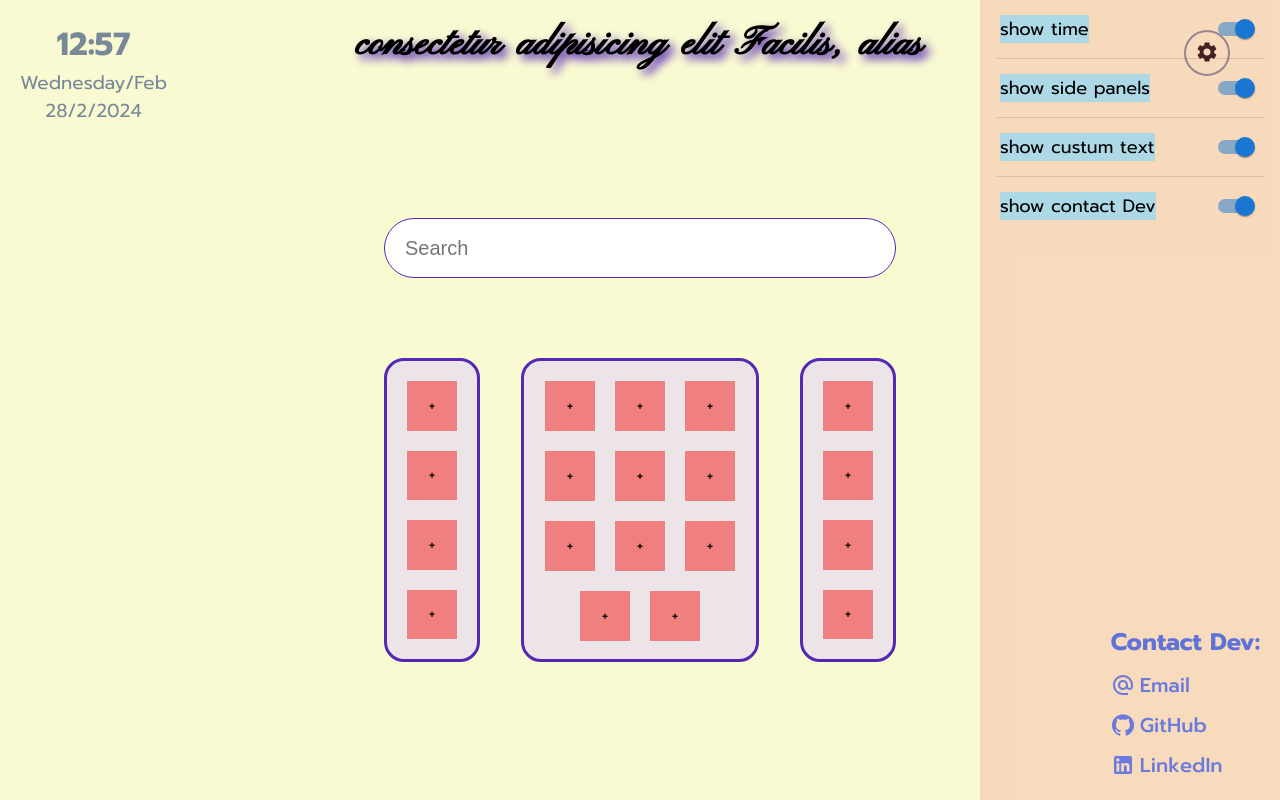
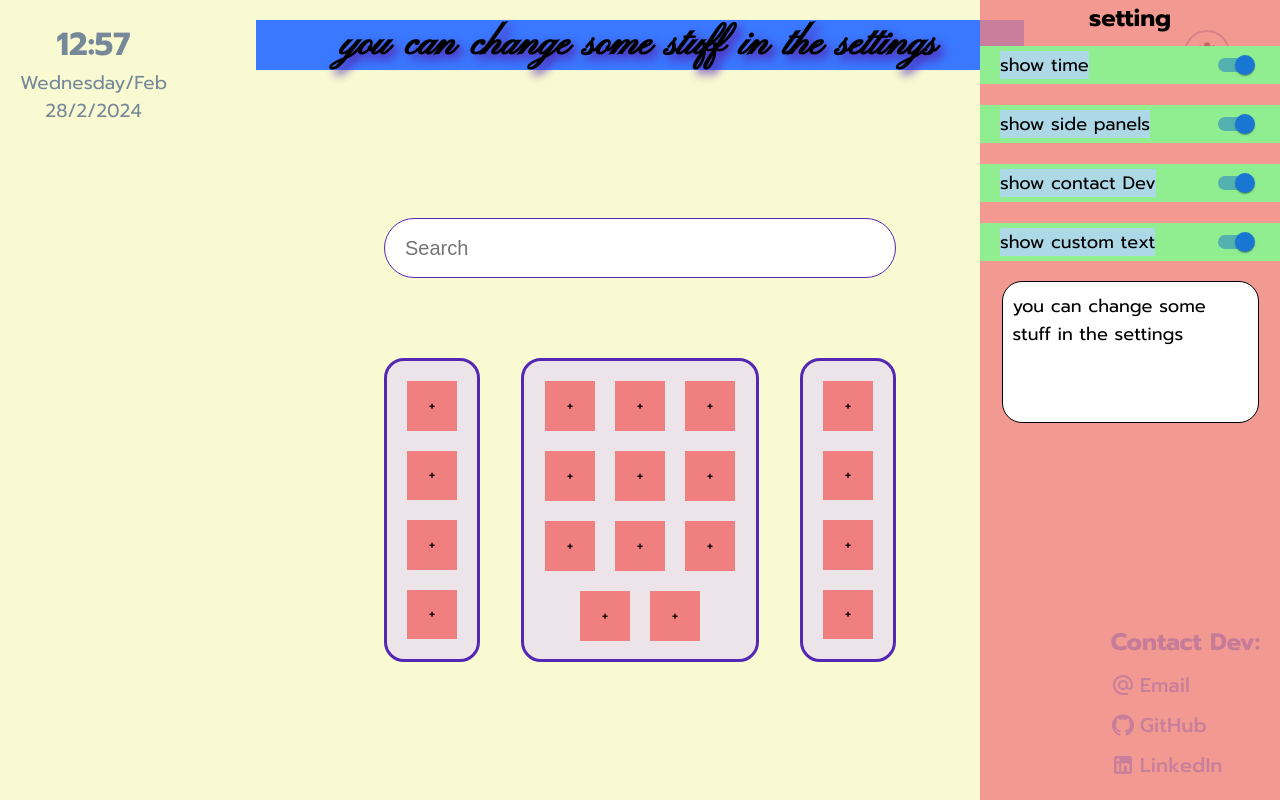
Before and after one commit to NikAfz/EZ-search, a React (Vite) app: page / in a window 1280 px wide. Built offline with nearby package versions, Linux system fonts and the light colour scheme.

Commit message:
fix:  SidePanel

```diff
--- a/src/App.jsx
+++ b/src/App.jsx
@@ -1,4 +1,4 @@
-import { useState } from 'react'
+import { useEffect, useState } from 'react'
 import reactLogo from './assets/react.svg'
 import viteLogo from '/vite.svg'
 import './index.css'
@@ -11,21 +11,49 @@ function App() {
   const [showTime, setShowTime] = useState(true)
   const [showContactDev, setShowContactDev] = useState(true)
   const [showSidePanel, setShowSidePanel] = useState(true)
-  const [showCustumText, setShowCustumText] = useState(true)
+  const [showCustomText, setShowCustomText] = useState(true)
+
+  const [customText, setCustomText] = useState(JSON.parse(localStorage.getItem("textKey")) || "you can change some stuff in the settings")
+
+
+
+
+
+  useEffect(() => {
+    const timeHistory = localStorage.getItem("timeSettingKey");
+    const contactHistory = localStorage.getItem("contactSettingKey");
+    const panelHistory = localStorage.getItem("panelSettingKey");
+    const textHistory1 = localStorage.getItem("textSettingKey");
+
+    if (timeHistory) {
+      setShowTime(JSON.parse(timeHistory));
+    }
+    if (contactHistory) {
+      setShowContactDev(JSON.parse(contactHistory));
+    }
+    if (panelHistory) {
+      setShowSidePanel(JSON.parse(panelHistory));
+    }
+    if (textHistory1) {
+      setShowCustomText(JSON.parse(textHistory1));
+    }
+  }, []);
+
   return (
     <>
       {showTime? <Time /> : null}
       {showContactDev? <Contact/> : null}
       <SearchBlockText
         showSidePanel={showSidePanel}
-        showCustumText={showCustumText}
+        showCustomText={showCustomText}
+        customText={customText}
       />
       <SidePanel
         showTime={showTime} setShowTime={setShowTime}
         showContactDev={showContactDev} setShowContactDev={setShowContactDev}
         showSidePanel={showSidePanel} setShowSidePanel={setShowSidePanel}
-        showCustumText={showCustumText} setShowCustumText={setShowCustumText}
-
+        showCustomText={showCustomText} setShowCustomText={setShowCustomText}
+        customText={customText} setCustomText={setCustomText}
       />
     </>
   )
--- a/src/components/CustomText.jsx
+++ b/src/components/CustomText.jsx
@@ -2,7 +2,7 @@ function CustomText(props) {
   return (
     <>
       <div className="custom-text--container">
-        <p className="custom-text">consectetur adipisicing elit Facilis, alias</p>
+        <p className="custom-text">{props.customText}</p>
       </div>
     </>
   )
--- a/src/components/SearchBlockText.jsx
+++ b/src/components/SearchBlockText.jsx
@@ -7,7 +7,7 @@ function SearchBlockText(props) {
   return (
     <>
       <div className="search-block-text--container ">
-        {props.showCustumText? <CustomText/> : null}
+        {props.showCustomText? <CustomText customText={props.customText}/> : null}
         <Search
           setShowBlocks={setShowBlocks}
         />
--- a/src/components/SidePanel.jsx
+++ b/src/components/SidePanel.jsx
@@ -1,36 +1,61 @@
 import SettingsIcon from '@mui/icons-material/Settings';
 import FormControlLabel from '@mui/material/FormControlLabel';
 import Switch from '@mui/material/Switch';
-import { styled } from '@mui/material/styles';
 import Divider from '@mui/material/Divider';
 import { useState } from 'react';
+import { useEffect } from 'react';
+import zIndex from '@mui/material/styles/zIndex';
 
 
 function SidePanel(props) {
 
+  const [showSetting, setShowSetting] = useState(true)
+  const [isShowingSetting, setIsShowingSetting] = useState(false)
+
   function handleTime() {
     props.setShowTime(p => !p)
-    console.log(props.showTime)
+    localStorage.setItem("timeSettingKey", JSON.stringify(!props.showTime));
   }
   function handleContactDev() {
     props.setShowContactDev(p => !p)
-    console.log(props.showContactDev)
+    localStorage.setItem("contactSettingKey", JSON.stringify(!props.showContactDev));
   }
   function handleSidePanel() {
     props.setShowSidePanel(p => !p)
+    localStorage.setItem("panelSettingKey", JSON.stringify(!props.showSidePanel));
   }
-  function handleCustumText() {
-    props.setShowCustumText(p => !p)
+  function handleCustomText() {
+    props.setShowCustomText(p => !p)
+    localStorage.setItem("textSettingKey", JSON.stringify(!props.showCustomText));
   }
 
+
+  useEffect(()=>{
+    localStorage.setItem("textKey", JSON.stringify(props.customText));
+  }, [props.customText])
+
+  useEffect(()=>{
+    // if (showSetting===true) {
+    //   setTimeout( setIsShowingSetting(), 1700)
+    // }
+    setIsShowingSetting(p =>!p)
+  }, [showSetting])
   return (
     <>
-      <button className='settings--button'>
+      <button
+        className='settings--button'
+        onClick={()=>setShowSetting(true)}
+      >
         <SettingsIcon fontSize='medium'/>
       </button>
-      <div className='side-panel--screan'>
-        <div className='side-panel--container'>
 
+      <div
+        className={showSetting?'side-panel--closer':'side-panel--closer side-panel--closer-hiden'}
+        onClick={()=>setShowSetting(false) }
+      ></div>
+      <div className={showSetting ? 'side-panel--container ' : 'side-panel--container side-panel--container-hiden'}>
+
+        <h2>setting</h2>
 
         <div className='side-panel--item'>
           <p className='side-panel--lable'>show time</p>
@@ -55,19 +80,6 @@ function SidePanel(props) {
         </div>
         <Divider variant="middle"/>
 
-
-          <div className='side-panel--item'>
-            <p className='side-panel--lable'>show custum text</p>
-            <FormControlLabel control={
-              <Switch
-              checked={props.showCustumText}
-              onChange={()=>handleCustumText()}
-              />
-              }/>
-          </div>
-          <Divider variant="middle"/>
-
-
         <div className='side-panel--item'>
           <p className='side-panel--lable'>show contact Dev</p>
           <FormControlLabel control={
@@ -77,7 +89,29 @@ function SidePanel(props) {
             />
             }/>
         </div>
+        <Divider variant="middle"/>
+
+        <div className='side-panel--item'>
+          <p className='side-panel--lable'>show custom text</p>
+          <FormControlLabel control={
+            <Switch
+            checked={props.showCustomText}
+            onChange={()=>handleCustomText()}
+            />
+            }/>
         </div>
+        <textarea
+          name="textArea"
+          type='text'
+          id="customTextArea"
+          placeholder="your custom text"
+          className='custom-text--input'
+          hidden={!props.showCustomText}
+          maxLength={40}
+          value={props.customText}
+          onChange={(e) => props.setCustomText(e.target.value)}
+        ></textarea>
+
       </div>
     </>
   )
--- a/src/index.css
+++ b/src/index.css
@@ -11,6 +11,7 @@
 }
 body{
   font-family: "Prompt", sans-serif;
+  overflow: hidden;
 }
 .time--container{
   position: fixed;
@@ -134,14 +135,13 @@ input[type="search"]::-webkit-search-results-decoration { display: none; }
   display: flex;
   position: fixed;
   top: 20px;
-
 }
 .custom-text{
   font-size: 50px;
-  width: 80vw;
+  background-color: #3a78ff;
+  width: 60vw;
   font-weight: 700;
   font-family:kapakana;
-  flex-wrap: wrap;
   text-shadow: 5px 5px 10px #5427b4;
   text-align: center;
 }
@@ -237,34 +237,60 @@ input[type="search"]::-webkit-search-results-decoration { display: none; }
   border-radius: 50px;
   border: 2px solid #778899;
   background-color: transparent;
-
+  cursor: pointer;
 }
-.side-panel--screan{
+.side-panel--container{
+  background-color: rgba(240, 128, 128, 0.788);
+  width: 300px;
+  height: 100%;
+  display: flex;
+  flex-direction: column;
+  align-items: center;
+  position: absolute;
+  top: 0;
+  right: 0;
+  transition: all ease .5s;
+}
+.side-panel--container-hiden{
+  right: -310px;
+}
+.side-panel--closer{
   background-color: transparent;
 
-  position:absolute;
-  z-index:5;
+  width: 100vw;
+  height: 100vh;
+  position: absolute;
   top: 0;
-  width: 100%;
-  height: 100%;
-  display: flex;
-  justify-content:right;
+  left: 0vw;
+  transition: all 500ms;
 }
-.side-panel--container{
-  background-color: rgba(240, 128, 128, 0.267);
-  width: 300px;
-  height: 100%;
-
+.side-panel--closer-hiden{
+  left: 101vw;
 }
 .side-panel--item{
-  /* background-color: lightgreen; */
+  background-color: lightgreen;
   display: flex;
   align-items: center;
   justify-content: space-between;
   padding-left: 20px;
   margin: 10px 0;
+  width: 280px;
 }
 .side-panel--lable{
   background-color: lightblue;
   font-size: 18px;
 }
+.custom-text--input{
+  height: 120px;
+  max-height: 120px;
+  width:235PX ;
+  font-size: 18px;
+  padding: 10px 10px;
+  margin: 10px 0;
+  border: 1px solid black;
+  border-radius: 20px;
+  overflow:hidden;
+  outline: none;
+  resize:none;
+  font-family: "Prompt", sans-serif;
+}
```
Lines whose indentation alone changed are shown as unchanged.
